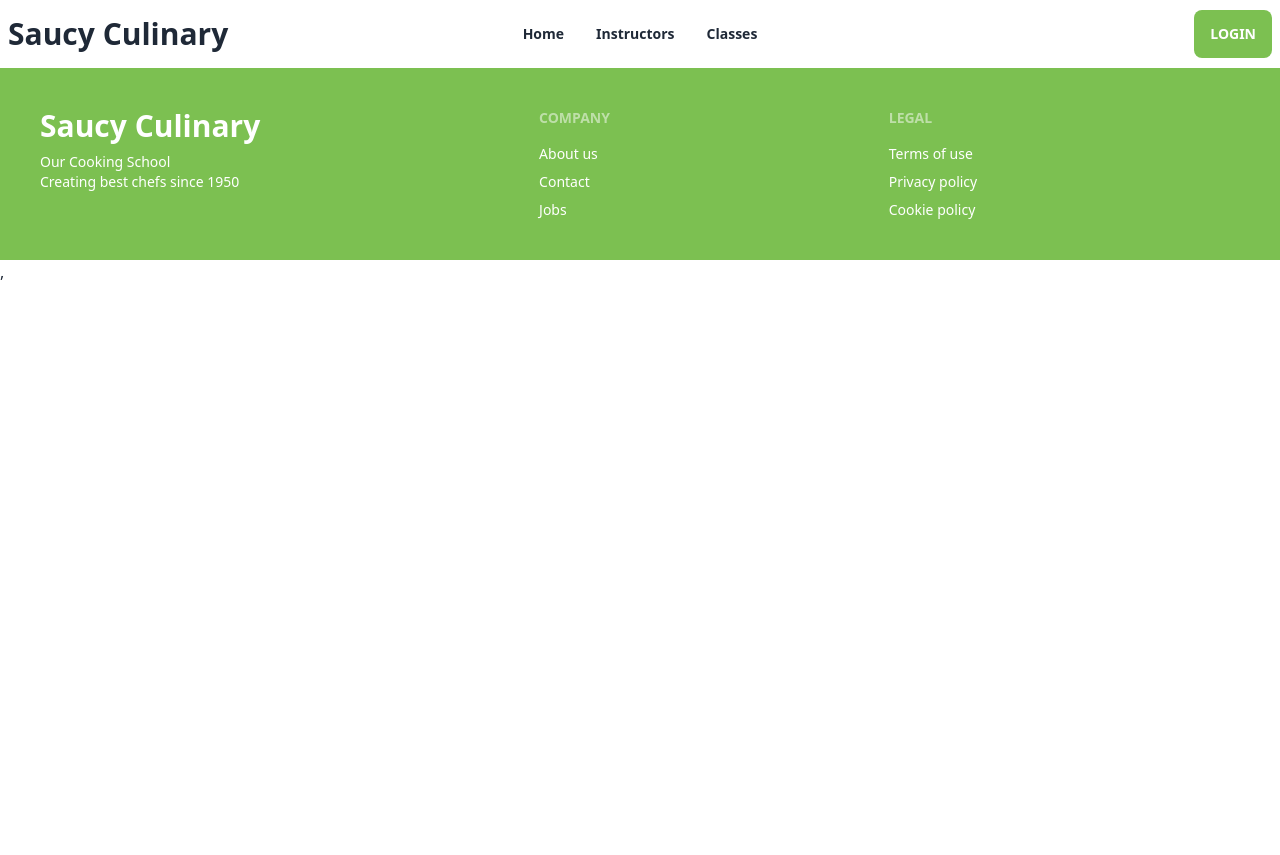
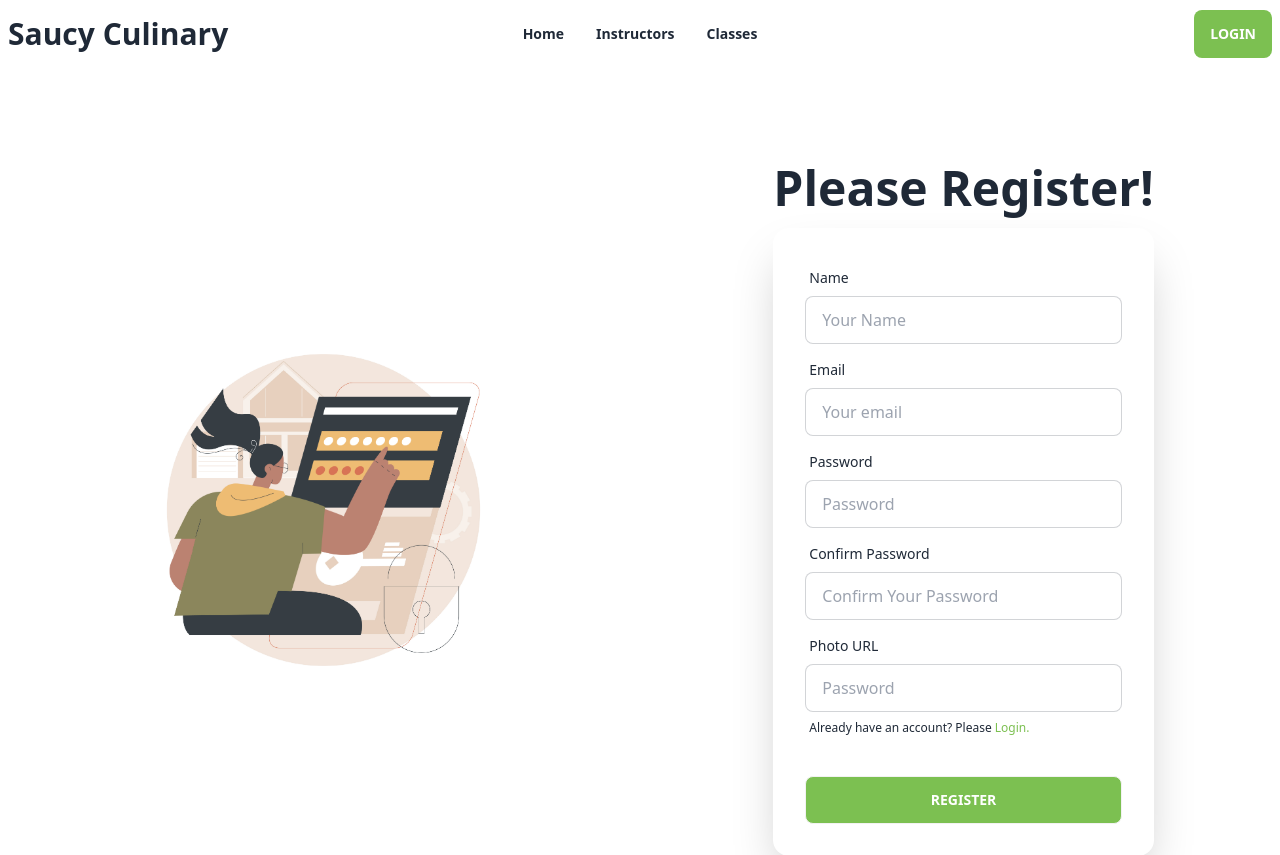
Before and after one commit to belaeat/saucy-culinary-school-client, a React (Vite) app: page /register in a window 1280 px wide. Shown: the top 855 px of the page. Before the commit the page ends 800 px from the top, so only its background shows below. Built offline with nearby package versions, Linux system fonts and the light colour scheme.

Commit message:
register page added but need authentication & validation

```diff
--- a/src/pages/Login/Login.jsx
+++ b/src/pages/Login/Login.jsx
@@ -32,7 +32,7 @@ const Login = () => {
                                 </label>
                                 <input type="password" {...register("password", { required: true })} placeholder="Password" className="input input-bordered" />
                                 <label className="label">
-                                    <p className="label-text-alt">New here? Please <Link className="text-[#7cc051]" to='/register'>Register</Link></p>
+                                    <p className="label-text-alt">New here? Please <Link className="text-[#7cc051]" to='/register'>Register.</Link></p>
                                 </label>
                             </div>
                             <div className="form-control mt-6">
--- a/src/pages/Register/Register.jsx
+++ b/src/pages/Register/Register.jsx
@@ -1,9 +1,75 @@
-
+import { useForm } from "react-hook-form";
+import { Link } from "react-router-dom";
+import loginImage from '../../assets/login.jpg'
 
 const Register = () => {
+
+    const { register, handleSubmit, formState: { errors } } = useForm();
+
+    const onSubmit = data => console.log(data);
+
     return (
-        <div>
+        <div className="hero my-20">
+            <div className="flex flex-col lg:flex-row items-center justify-around">
+                <img className="w-1/3" src={loginImage} alt="" />
+                <div className="hero-content flex-col">
+                    <div className="text-center lg:text-left">
+                        <h1 className="text-5xl font-bold">Please Register!</h1>
+                    </div>
+                    <div className="card flex-shrink-0 w-full max-w-sm shadow-2xl bg-base-100">
+                        <form onSubmit={handleSubmit(onSubmit)} className="card-body">
 
+                            <div className="form-control">
+                                <label className="label">
+                                    <span className="label-text">Name</span>
+                                </label>
+                                <input type="text" {...register("name", { required: true })} placeholder="Your Name" className="input input-bordered" />
+                                {errors.name && <span className="text-red-500">This field is required</span>}
+                            </div>
+
+                            <div className="form-control">
+                                <label className="label">
+                                    <span className="label-text">Email</span>
+                                </label>
+                                <input type="email" {...register("email", { required: true })} placeholder="Your email" className="input input-bordered" />
+                                {errors.email && <span className="text-red-500">This field is required</span>}
+                            </div>
+
+                            <div className="form-control">
+                                <label className="label">
+                                    <span className="label-text">Password</span>
+                                </label>
+                                <input type="password" {...register("password", { required: true })} placeholder="Password" className="input input-bordered" />
+                                {errors.password && <span className="text-red-500">This field is required</span>}
+                            </div>
+
+                            <div className="form-control">
+                                <label className="label">
+                                    <span className="label-text">Confirm Password</span>
+                                </label>
+                                <input type="password" {...register("password", { required: true })} placeholder="Confirm Your Password" className="input input-bordered" />
+                                {errors.password && <span className="text-red-500">This field is required</span>}
+                            </div>
+
+                            <div className="form-control">
+                                <label className="label">
+                                    <span className="label-text">Photo URL</span>
+                                </label>
+                                <input type="text" {...register("photoURL", { required: true })} placeholder="Password" className="input input-bordered" />
+                                {errors.photoURL && <span className="text-red-500">This field is required</span>}
+
+                                <label className="label">
+                                    <p className="label-text-alt">Already have an account? Please <Link className="text-[#7cc051]" to='/login'>Login.</Link></p>
+                                </label>
+                            </div>
+
+                            <div className="form-control mt-6">
+                                <button className="btn bg-[#7cc051] text-white">Register</button>
+                            </div>
+                        </form>
+                    </div>
+                </div>
+            </div>
         </div>
     );
 };
```
